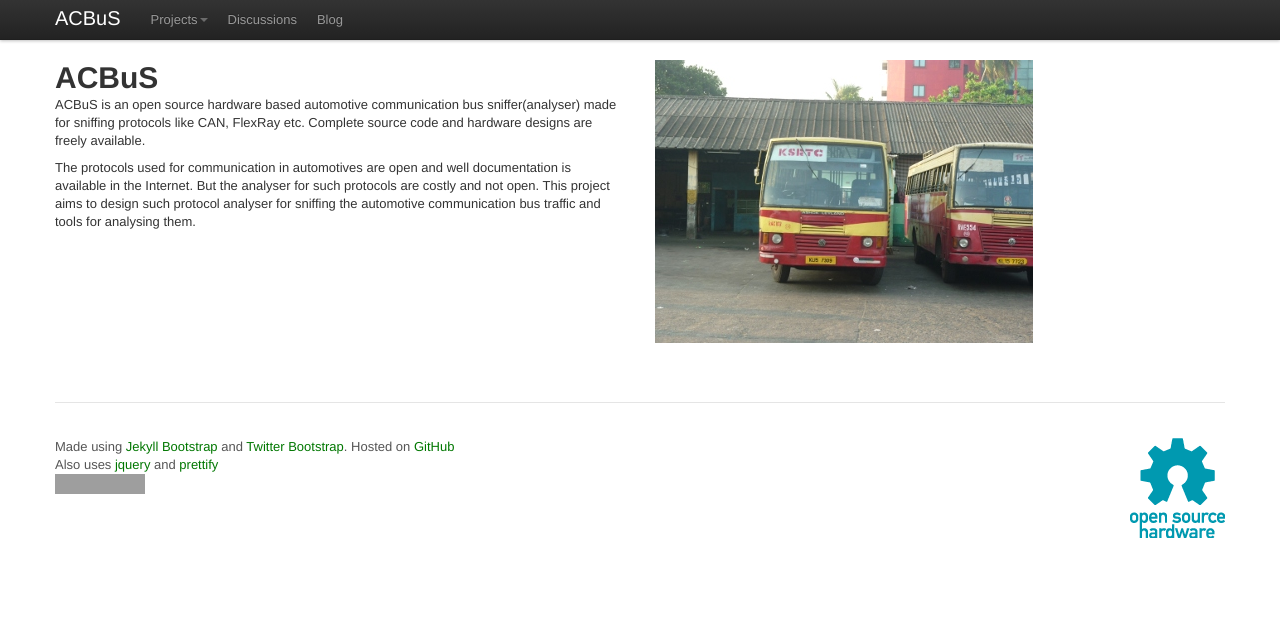
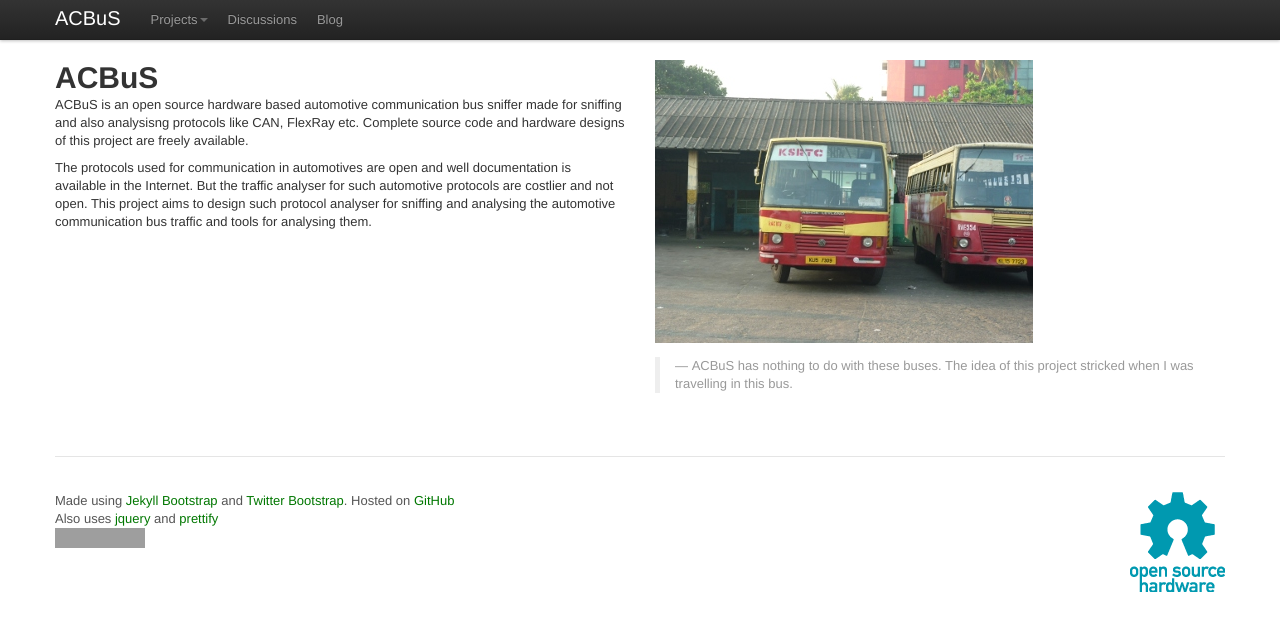
Before and after one commit to acbus/_acbus.github.com, a Jekyll site: the page built from index.html, in a window 1280 px wide. Shown: the top 631 px of the page. Built offline with Jekyll 4.4.1, drawn with Linux system fonts in a browser that asks for light colours; Markdown is read by kramdown in place of the engine named in the settings; grey boxes are pictures that could not be loaded.

Commit message:
content and spell corrections

```diff
--- a/discussions/index.html
+++ b/discussions/index.html
@@ -5,7 +5,7 @@
 
 <center>
 <h1>ACBuS discussions</h1>
-<h3>A place to have discussions, question answers about ACBuS projects such as <a href="http://acbus.org/projects/cansniff">CANsniff</a> , <a href="http://acbus.org/projects/flexray">flexRaySniff</a></h3>
+<h3>A place to have discussions, question answers about ACBuS projects such as <a href="http://acbus.org/projects/cansniff">CANsniff</a> , <a href="http://acbus.org/projects/flexray">FlexRaySniff</a></h3>
 </center>
 <p> How to ask questions ? </p>
 <p> Post your question in the "Add New Comment". Never post a new question as a reply to  a comment unless the question is the child of the parent question.</p>
--- a/index.html
+++ b/index.html
@@ -10,12 +10,15 @@
 
 		<div class="span6">
 		<h1>ACBuS</h1>
-		<p>ACBuS is an open source hardware based automotive communication bus sniffer(analyser) made for sniffing protocols like CAN, FlexRay etc. Complete source code and hardware designs are freely available.</p>
-		<p>The protocols used for communication in automotives are open and well documentation is available in the Internet. But the analyser for such protocols are costly and not open. This project aims to design such protocol analyser for sniffing the automotive communication bus traffic and tools for analysing them.</p>
+		<p>ACBuS is an open source hardware based automotive communication bus sniffer made for sniffing and also analysisng protocols like CAN, FlexRay etc. Complete source code and hardware designs of this project are freely available.</p>
+		<p>The protocols used for communication in automotives are open and well documentation is available in the Internet. But the traffic analyser for such automotive protocols are costlier and not open. This project aims to design such protocol analyser for sniffing and analysing the automotive communication bus traffic and tools for analysing them.</p>
 		</div>
 
 		<div class="span6">
 		<p><img src="assets/images/ksrtc.jpg" alt="The Sniffer" title="The Sniffer"/></p>
+		<blockquote>
+			<small>ACBuS has nothing to do with these buses. The idea of this project stricked when I was travelling in this bus.</small>
+		</blockquote>
 		</div>
 
 	</div> <!-- /Main block -->
```
